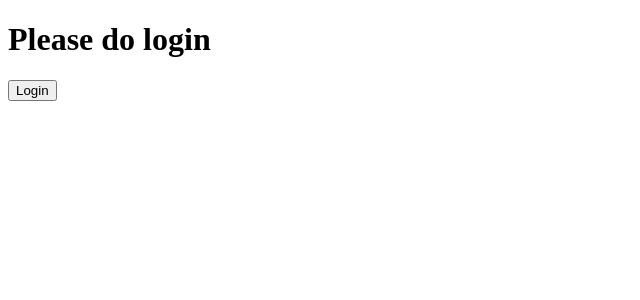
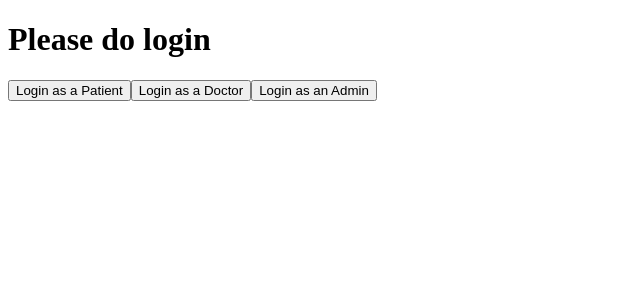
Before and after one commit to kartikpro9599-hash/hospital-management-system, a React (Vite) app in the folder frontend/: page / in a window 1280 px wide. Shown: the top 300 px of the page, without its empty margins (0-640 px from the left). Built offline with nearby package versions, Linux system fonts and the light colour scheme.

Commit message:
improve 3 step login and handle logout system

```diff
--- a/frontend/src/App.jsx
+++ b/frontend/src/App.jsx
@@ -7,12 +7,12 @@ function App() {
     <BrowserRouter>
       <Routes>
         <Route
-          path="/"
+          path="/" //paths for ui
           element={<Home/>}
         />
         <Route
-          path="/login"
-          element={<Login url={`${backendUrl}/patients/submit-data`} />}
+          path="/login" //login path
+          element={<Login url={`${backendUrl}/login`} />} //backend url
         />
       </Routes>
     </BrowserRouter>
--- a/frontend/src/pages/Home.jsx
+++ b/frontend/src/pages/Home.jsx
@@ -4,24 +4,32 @@ function Home() {
     const isLogin = localStorage.getItem("isLoggedIn") === "true";
     const username = localStorage.getItem("username");
     const navigate = useNavigate();
-
+    const loginType = localStorage.getItem("loginType")
     function handleLogOut() {
         localStorage.removeItem("isLoggedIn");
         localStorage.removeItem("username");
+        localStorage.removeItem("loginType");
         navigate("/");
     }
+    function handleLogin(role) {
+        localStorage.setItem("loginType", role);//use local storage to check who is going to login
+        navigate("/login");
+    }
+
     return ( <>
-            {isLogin  ?
+        {isLogin ? //conditional login type check
             (
                 <>
                     <h1>We care About Your Health</h1>
-                    <h2>welcome {username}</h2>
+                    <h2>welcome {loginType} {username}</h2>
                     <button onClick={handleLogOut}>LogOut</button>
                 </>
             ) : (
                 <>
                     <h1>Please do login</h1>
-                    <button onClick={() => navigate("/login")}>Login</button>
+                    <button onClick={() => handleLogin("patient")}>Login as a Patient</button>
+                    <button onClick={() => handleLogin("doctor")}>Login as a Doctor</button>
+                    <button onClick={() => handleLogin("admin")}>Login as an Admin</button>
                 </>
             )
     }
--- a/frontend/src/pages/Login.jsx
+++ b/frontend/src/pages/Login.jsx
@@ -5,15 +5,12 @@ import UserLogin from "../components/LoginCard"
 function Login(props) {
     const navigate = useNavigate();
 
-    useEffect(() => {
-    //remove direct access of /login route for role set
+    useEffect(() => { //remove direct access of /login route for role set
         const loginType = localStorage.getItem("loginType");
-
         if (!loginType) {
             navigate("/", { replace: true });
         }
     }, [navigate]);
-
     return <UserLogin url={props.url} />;
 }
 
```
